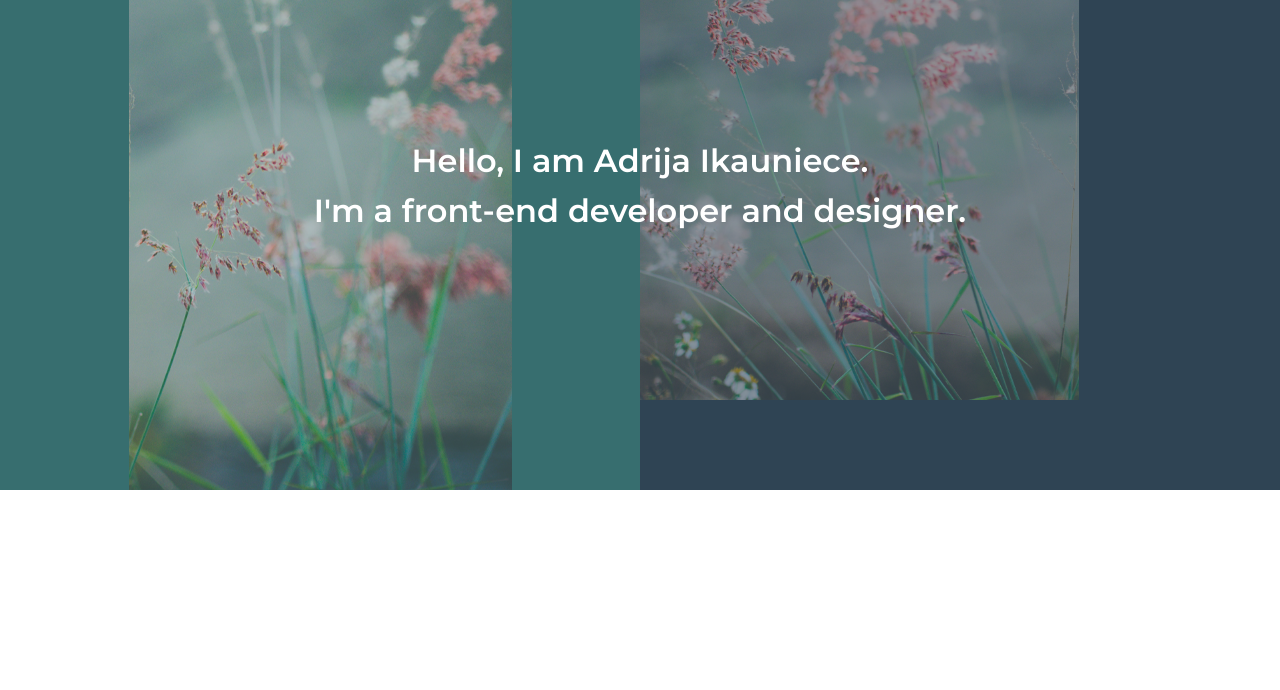
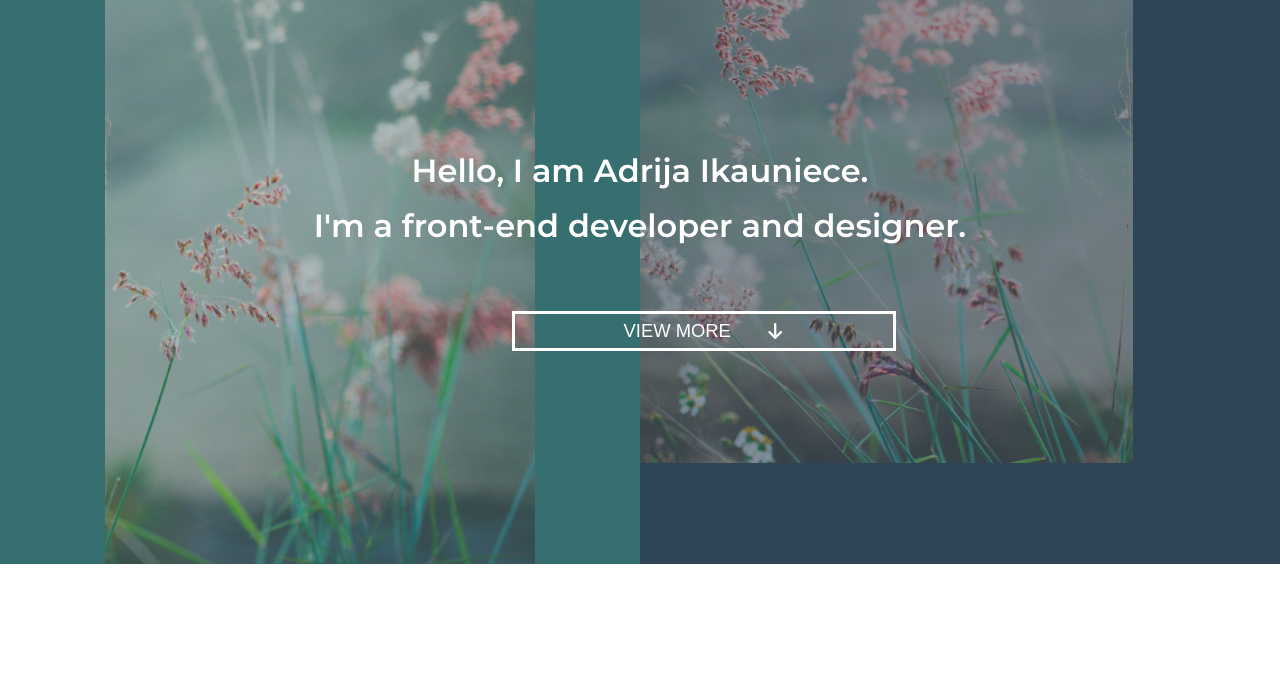
Before and after one commit to AdrijaI/Portfolio, a plain HTML site: page index.html in a window 1280 px wide. Shown: the part 110-800 px from the top of the page. Drawn offline with nearby package versions, Linux system fonts and the light colour scheme.

Commit message:
Hover styles added

```diff
--- a/assets/css/style.css
+++ b/assets/css/style.css
@@ -1,3 +1,8 @@
+@font-face {
+    font-family: 'icomoon';
+    src: url('../fonts/icomoon.ttf')
+}
+
 body {
     margin: 0px;
 }
@@ -8,8 +13,8 @@ h1 {
     font-weight: 600;
     color: #FFFFFF;
     text-align: center;
-    line-height: 24px;
-    grid-area: 4/2/7/5;
+    line-height: 34px;
+    grid-area: 3/1/7/6;
     z-index: 1;
 }
 
@@ -33,8 +38,6 @@ header {
 
 .left-image {
     height: 80%;
-    position: relative;
-    top: 70px;
 }
 
 .right-container {
@@ -61,6 +64,49 @@ header {
     color: #FFFFFF;
 }
 
+.nav-li a:hover {
+    color: #fcafb7;
+    border-bottom: solid 2px #FFFFFF;
+    transition: color 1s;
+}
+
+@keyframes arrow {
+    0% {
+        transform: translateY(0px);
+    }
+    60% {
+        transform: translateY(3px);
+    }
+    100% {
+        transform: translateY(-2px);
+    }
+}
+
+span {
+    display: inline-block;
+    font-family: 'icomoon';
+    margin-left: 30px;
+    animation: arrow 1.5s linear;
+    animation-iteration-count: infinite;
+}
+
+.view-more {
+    grid-row-start: 6;
+    grid-column: 2/5;
+    height: 40px;
+    background-color: transparent;
+    border: solid 3px #FFFFFF;
+    color: #FFFFFF;
+    font-size: 1.15em;
+    z-index: 1;
+    transition: background-color 1.5s;
+}
+/*
+.view-more:hover {
+    background-color: #E7717D;
+    transition: background-color 1s;
+} */
+
 @media screen and (min-width: 650px) {
     .grid-container {
         grid-template: repeat(8, 1fr) / repeat(10, 1fr);
@@ -68,13 +114,18 @@ header {
 
     header {
         grid-area: 1/1/3/11;
-        font-size: 2em;
+        font-size: 1.6em;
     }
 
     h1 {
         grid-area: 4/1/7/11;
         font-size: 2em;
-        line-height: 50px;
+        line-height: 55px;
+        margin: 0px;
+    }
+
+    .nav-li+.nav-li {
+        margin-left: 25px;
     }
 
     .right-container {
@@ -84,12 +135,18 @@ header {
     }
 
     .right-image {
-        max-width: 80%;
+        max-width: 90%;
     }
 
     .left-image {
-        height: 100%;
+        height: 90%;
         top: 0px;
+    }
+
+    .view-more {
+        cursor: pointer;
+        grid-row-start: 6;
+        grid-column: 5/8;
     }
 }
 /*
@@ -106,7 +163,12 @@ header {
 
     }
 
+    .left-image {
+        height: 100%;
+    }
+
     header {
         grid-area: 1/1/3/11;
     }
+
 }
--- a/assets/js/script.js
+++ b/assets/js/script.js
@@ -0,0 +1,9 @@
+
+
+function buttonColorChange() {
+    button.style.backgroundColor = '#E7717D';
+    button.style.transition = 'background-color 1s';
+};
+
+let button = document.querySelector('view-more');
+button.addEventListener('mouseover', buttonColorChange, false);
--- a/index.html
+++ b/index.html
@@ -7,6 +7,7 @@
         <link rel="preconnect" href="https://fonts.gstatic.com">
         <link href="https://fonts.googleapis.com/css2?family=Montserrat:wght@500;600;700&family=Nunito:wght@300;400;600&display=swap" rel="stylesheet">
         <meta name="viewport" content="width=device-width, initial-scale=1.0">
+        <script src="./assets/js/script.js"></script>
     </head>
 
     <body>
@@ -31,6 +32,8 @@
             </div>
 
             <h1>Hello, I am Adrija Ikauniece.<br>I'm a front-end developer and designer.</h1>
+
+            <button type="button" class="view-more">VIEW MORE <span>g</span></button>
         </div>
 
         <footer>
```
